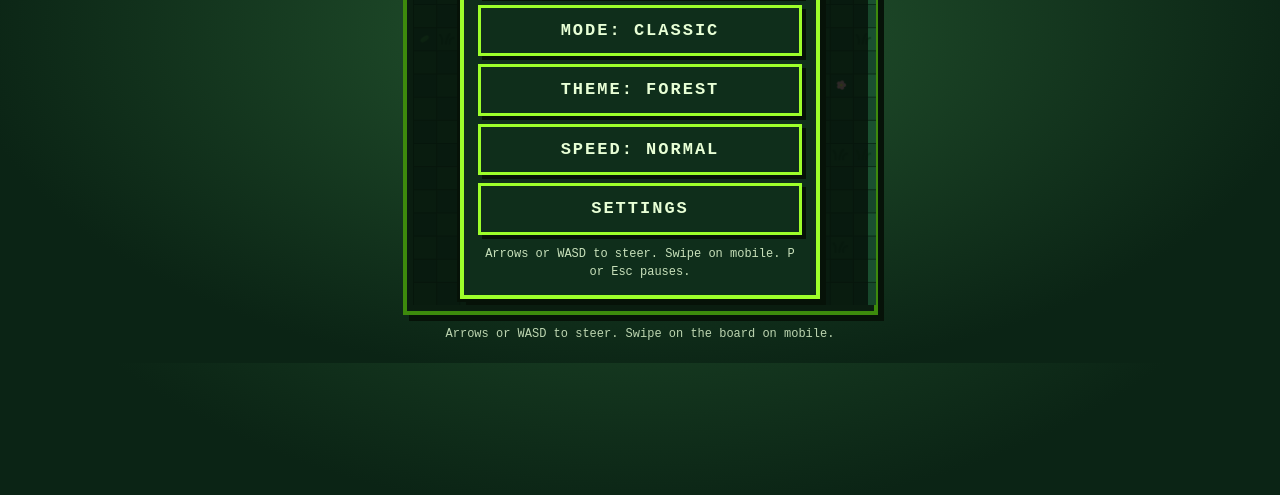
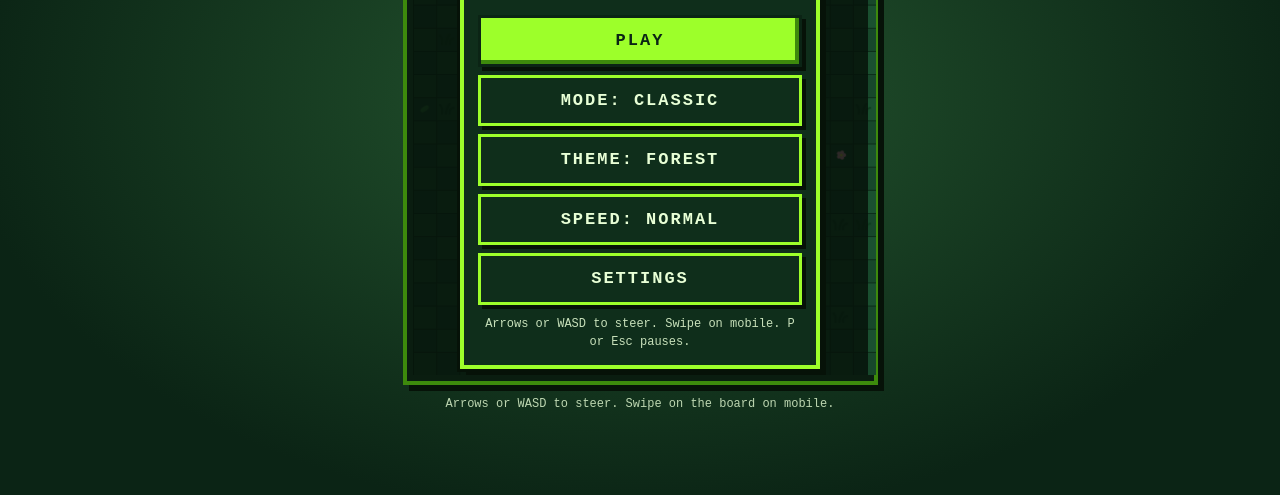
Before and after one commit to sameera2288/Snake, a website built with Vite: page index.html in a window 1280 px wide. Shown: the part 305-800 px from the top of the page. Built offline with nearby package versions, Linux system fonts and the light colour scheme.

Commit message:
ui chnages

```diff
--- a/style.css
+++ b/style.css
@@ -30,13 +30,16 @@ html, body {
 
 body {
   display: flex;
+  align-items: center;
   justify-content: center;
-  padding: 12px 8px 20px;
+  min-height: 100vh;
+  padding: 20px 8px;
 }
 
 #game-root {
   width: 100%;
   max-width: 520px;
+  margin-block: auto;
   display: flex;
   flex-direction: column;
   align-items: center;
```
